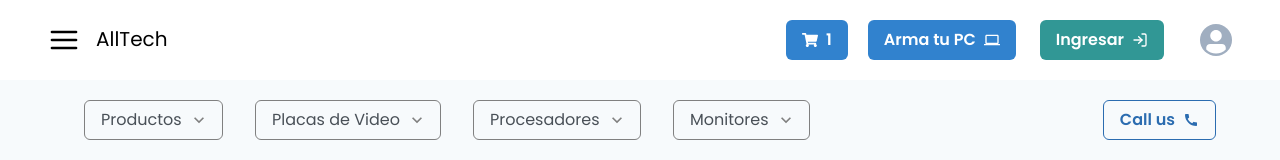
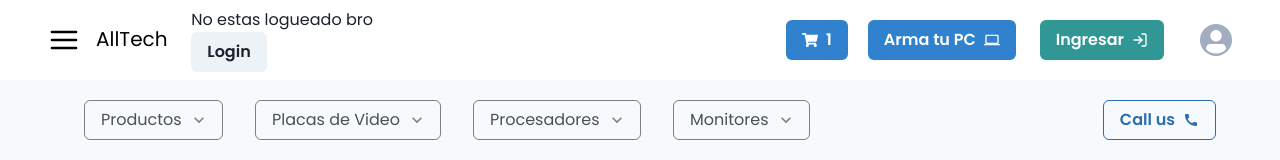
Before and after one commit to zodieth/CLIENT, a React (Create React App) app: page /cart in a window 1280 px wide. Shown: the top 160 px of the page. Built offline with nearby package versions, Linux system fonts and the light colour scheme.

Commit message:
auth0 funcionando

```diff
--- a/package.json
+++ b/package.json
@@ -3,6 +3,7 @@
   "version": "0.1.0",
   "private": true,
   "dependencies": {
+    "@auth0/auth0-react": "^2.0.0",
     "@chakra-ui/icons": "^2.0.16",
     "@chakra-ui/react": "^2.4.9",
     "@emotion/react": "^11.10.5",
@@ -14,7 +15,7 @@
     "@types/jest": "^27.5.2",
     "@types/node": "^17.0.45",
     "@types/react-dom": "^18.0.10",
-    "framer-motion": "^8.4.7",
+    "framer-motion": "^8.5.0",
     "react": "^18.2.0",
     "react-dom": "^18.2.0",
     "react-icons": "^4.7.1",
--- /dev/null
+++ b/src/components/Buttons/LoginButton.tsx
@@ -0,0 +1,18 @@
+import React from "react";
+import { Button, Box } from "@chakra-ui/react";
+import { useAuth0 } from "@auth0/auth0-react";
+
+
+export const LoginButton: React.FC<any> = () => {
+
+  const { user, loginWithRedirect } = useAuth0();
+  // console.log(user);
+
+  return (
+    <Box>
+      <Button onClick={() => loginWithRedirect()}>
+        Login
+      </Button>
+    </Box>
+  );
+};
--- /dev/null
+++ b/src/components/Buttons/LogoutButton.tsx
@@ -0,0 +1,16 @@
+import React from "react";
+import { Button, Box } from "@chakra-ui/react";
+import { useAuth0 } from "@auth0/auth0-react";
+
+export const LogoutButton: React.FC<any> = () => {
+
+  const { logout } = useAuth0();
+
+  return (
+    <Box>
+      <Button onClick={() => logout()}>
+        Logout
+      </Button>
+    </Box>
+  );
+};
--- a/src/components/NavBar/NavBar.tsx
+++ b/src/components/NavBar/NavBar.tsx
@@ -16,10 +16,19 @@ import {
   MenuDivider,
   Stack,
   Center,
+  Container,
+  Text
 } from "@chakra-ui/react";
+import { LoginButton } from "../Buttons/LoginButton";
+import { useAuth0 } from "@auth0/auth0-react";
+import { LogoutButton } from "../Buttons/LogoutButton";
+
+
 
 function NavBar() {
   const [cartItems, setCartItems] = useState(1);
+  const { user, isAuthenticated } = useAuth0();
+  console.log(user);
 
   return (
     <div className={style.navBar}>
@@ -34,6 +43,19 @@ function NavBar() {
       {/* <div>
         <SearchBar />
       </div> */}
+      <Container>
+        {
+          isAuthenticated ?
+          <Container>
+            <Text>Estas logueado bro</Text>
+            <LogoutButton />
+          </Container>
+            : <>
+            <Text>No estas logueado bro</Text>
+            <LoginButton />
+            </>
+        }
+      </Container>
       <div className={style.buttons}>
         <Link to="/cart" className={style.cartI}>
           <Button
--- a/src/components/SearchBar/SearchBar.tsx
+++ b/src/components/SearchBar/SearchBar.tsx
@@ -1,8 +1,7 @@
 import React, { useEffect, useState } from "react";
 import style from "./searchBar.module.css";
-import { Input } from "@chakra-ui/react";
+import { Input, Button } from "@chakra-ui/react";
 import { SearchIcon } from "@chakra-ui/icons";
-import { Button } from "@chakra-ui/react";
 import { useAppSelector, useAppDispatch } from '../../app/hooks'
 
 function SearchBar() {
@@ -33,6 +32,8 @@ function SearchBar() {
         size="md"
         onChange={handleChange}
       />
+
+
       <Button colorScheme="blue" className={style.button} onClick={handleSubmit}>
         <SearchIcon />
       </Button>
--- a/src/index.tsx
+++ b/src/index.tsx
@@ -5,6 +5,7 @@ import { store } from "./app/store";
 import { RouterProvider } from "react-router-dom";
 import { router } from "./router/index";
 import { ChakraProvider } from "@chakra-ui/react";
+import { Auth0Provider } from "@auth0/auth0-react";
 
 const container = document.getElementById("root")!;
 const root = createRoot(container);
@@ -18,7 +19,16 @@ root.render(
   <React.StrictMode>
     <Provider store={store}>
       <ChakraProvider>
-        <RouterProvider router={router} />
+        <Auth0Provider
+          domain="dev-q8r68soch6pmim4b.us.auth0.com"
+          clientId="kdJp165cYY5EsTRlUK4pC9LOCyyyGN0Z"
+          authorizationParams={{
+            redirect_uri: window.location.origin
+          }}
+        >
+          <RouterProvider router={router} />
+        </Auth0Provider>
+
       </ChakraProvider>
     </Provider>
   </React.StrictMode>
```
Also changed, not shown: 1 other file (tests, documents, lock files or other folders).
